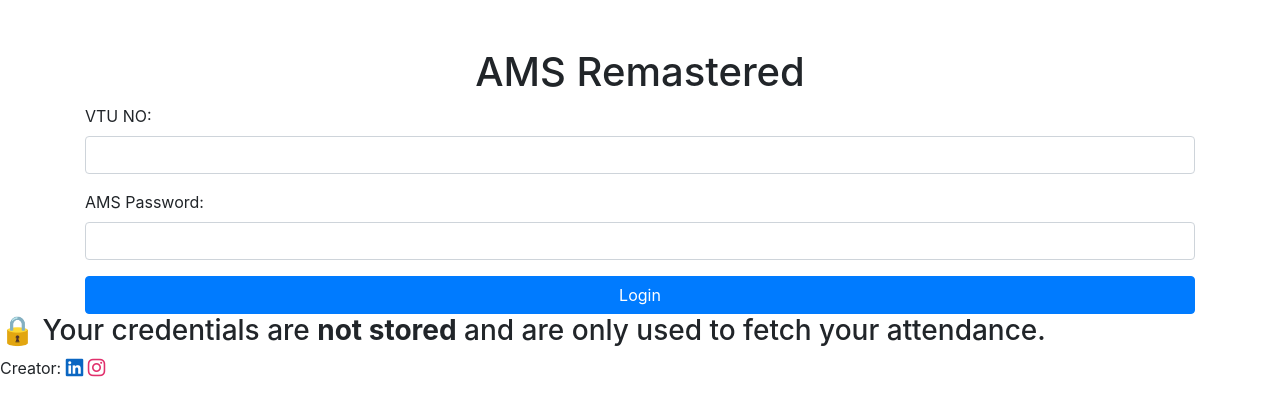
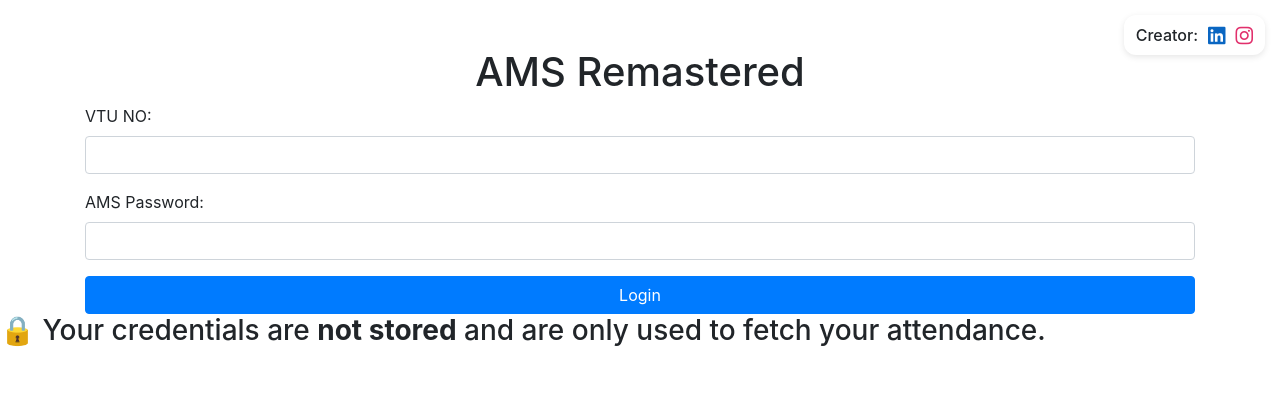
Before and after one commit to revanth-ch/ams-remastered, a Flask app: page / in a window 1280 px wide. Shown: the top 416 px of the page. Run offline with Flask 3, Linux system fonts and the light colour scheme; some libraries are stand-ins or nearby versions.

Commit message:
Update index.html

```diff
--- a/website/templates/index.html
+++ b/website/templates/index.html
@@ -7,18 +7,55 @@
     <link rel="stylesheet" href="https://stackpath.bootstrapcdn.com/bootstrap/4.4.1/css/bootstrap.min.css">
     <link rel="stylesheet" href="{{ url_for('static', filename='styles.css') }}">
     <link rel="shortcut icon" href="{{ url_for('static', filename='Untitled-removebg-preview.png') }}" type="image/x-icon">
+
     <!-- Google tag (gtag.js) -->
     <script async src="https://www.googletagmanager.com/gtag/js?id=G-4MTXMKGPTX"></script>
     <script>
       window.dataLayer = window.dataLayer || [];
       function gtag(){dataLayer.push(arguments);}
       gtag('js', new Date());
-
       gtag('config', 'G-4MTXMKGPTX');
     </script>
 
+    <!-- Font Awesome (for social icons) -->
+    <link rel="stylesheet" href="https://cdnjs.cloudflare.com/ajax/libs/font-awesome/6.5.0/css/all.min.css">
+
+    <style>
+        .creator-contact {
+            position: fixed;
+            top: 15px;
+            right: 15px;
+            z-index: 10000;
+            background: white;
+            padding: 8px 12px;
+            border-radius: 12px;
+            box-shadow: 0 2px 6px rgba(0, 0, 0, 0.1);
+            font-weight: 500;
+            display: flex;
+            align-items: center;
+            gap: 10px;
+        }
+        .creator-contact a {
+            text-decoration: none;
+            transition: opacity 0.3s ease;
+        }
+        .creator-contact a:hover {
+            opacity: 0.7;
+        }
+    </style>
 </head>
 <body>
+    <!-- Creator contact fixed top-right -->
+    <div class="creator-contact">
+        Creator:
+        <a href="https://www.linkedin.com/in/ch-revanth/" target="_blank" style="color: #0A66C2;">
+            <i class="fab fa-linkedin fa-lg"></i>
+        </a>
+        <a href="https://www.instagram.com/revanthnow" target="_blank" style="color: #E1306C;">
+            <i class="fab fa-instagram fa-lg"></i>
+        </a>
+    </div>
+
     <div class="container mt-5">
         <h1 class="text-center">AMS Remastered</h1>
 
@@ -75,23 +112,9 @@
         </table>
         {% endif %}
     </div>
+
     <div class="security-warning">
         <h3>🔒 Your credentials are <strong>not stored</strong> and are only used to fetch your attendance.</h3>
     </div>
-    <!-- Font Awesome (for icons) -->
-<link rel="stylesheet" href="https://cdnjs.cloudflare.com/ajax/libs/font-awesome/6.5.0/css/all.min.css">
-
-<!-- Creator Contact Section -->
-<div class="creator-contact">
-  Creator:
-  <a href="https://www.linkedin.com/in/ch-revanth/" target="_blank" style="color: #0A66C2;">
-    <i class="fab fa-linkedin fa-lg"></i>
-  </a>
-  <a href="https://www.instagram.com/revanthnow" target="_blank" style="color: #E1306C;">
-    <i class="fab fa-instagram fa-lg"></i>
-  </a>
-</div>
-
-
 </body>
 </html>
```
Lines whose indentation alone changed are shown as unchanged.
